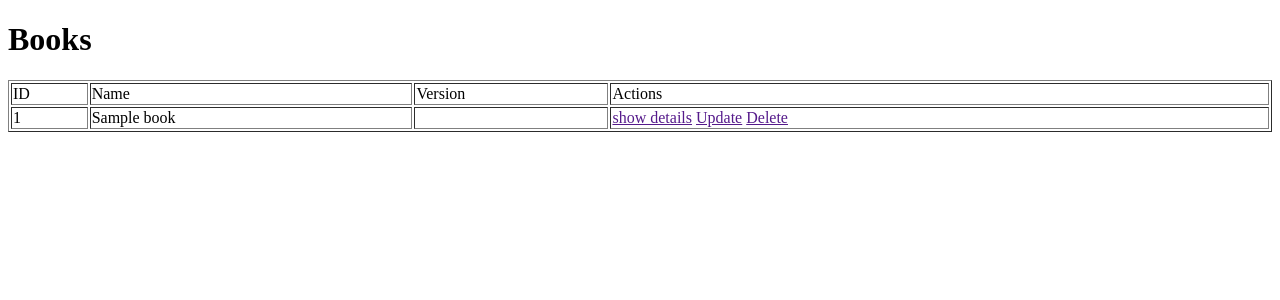
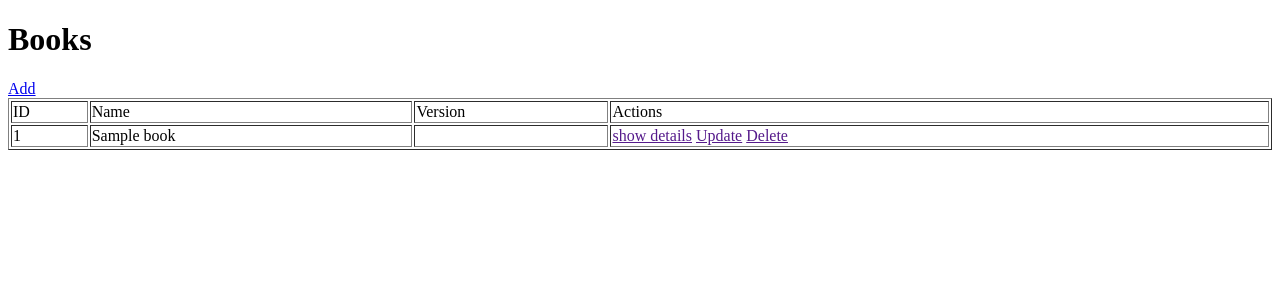
Before and after one commit to josspheenboles/djangorest, a Django app: page /Book/List in a window 1280 px wide. Shown: the top 300 px of the page. Run offline with Django 5.2, Linux system fonts and the light colour scheme; tables that the repository leaves empty hold one stand-in row (values such as "Sample post").

Commit message:
book model add

```diff
--- a/book/templates/book/list.html
+++ b/book/templates/book/list.html
@@ -7,6 +7,7 @@
 <body>
 <h1>Books</h1>
 <!--{{books}}-->
+<a href="/Book/Add">Add</a>
 <table border="1" width="100%">
     <tr>
         <td>ID</td>
```
